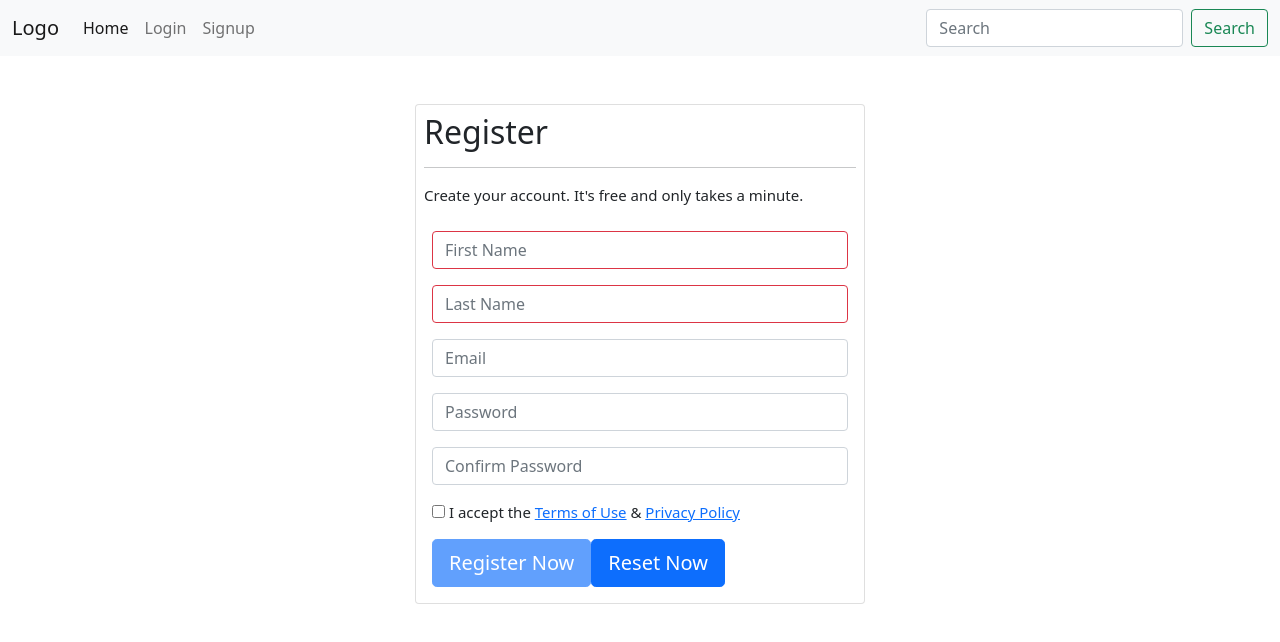
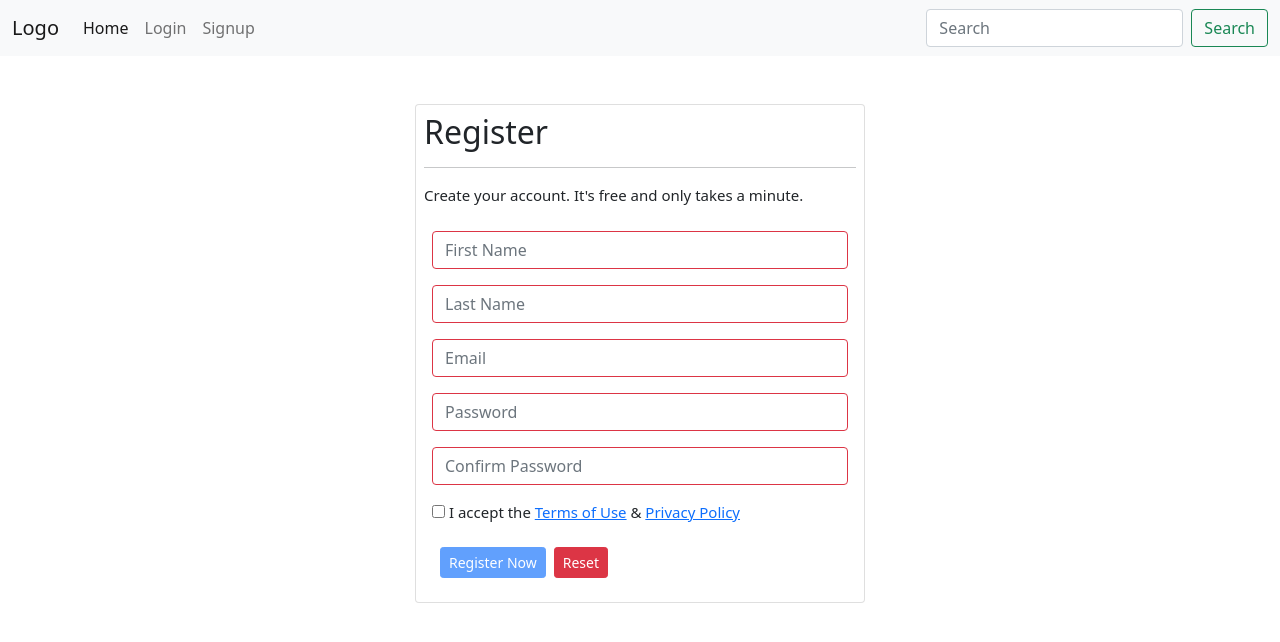
Before and after one commit to bksfs-sen/mean-app, an Angular app in the folder angular-app/: page /signup in a window 1280 px wide. Shown: the top 642 px of the page. Built offline with nearby package versions, Linux system fonts and the light colour scheme.

Commit message:
working on reactive form

```diff
--- a/angular-app/src/app/views/signup/signup.component.html
+++ b/angular-app/src/app/views/signup/signup.component.html
@@ -9,7 +9,7 @@
           [ngClass]="{'border-danger': invalidError.firstName.invalid, 'border-success':
           !invalidError.firstName.invalid}">
       </div>
-      <p class="alert alert-danger mt-1" *ngIf="invalidError.firstName && invalidError.firstName.invalid && (invalidError.firstName.dirty ||
+      <p class="alert alert-danger mt-1" *ngIf="invalidError.firstName.invalid && (invalidError.firstName.dirty ||
         invalidError.firstName.touched)">
         <span *ngIf="invalidError.firstName.errors.required">Name is Required.</span>
         <span *ngIf="invalidError.firstName.errors.minlength">Minlength is 3.</span>
@@ -22,30 +22,60 @@
         <div class="col"><input type="text" class="form-control" name="lastName" placeholder="Last Name"
             formControlName="lastName"
             [ngClass]="{'border-danger': invalidError.lastName.invalid, 'border-success': !invalidError.lastName.invalid}">
+          <p class="alert alert-danger"
+            *ngIf="invalidError.lastName.invalid && (invalidError.lastName.dirty || invalidError.lastName.touched)">
+            <span *ngIf="invalidError.lastName.errors.required">Name is Required. </span>
+            <span *ngIf="invalidError.lastName.errors.minlength">Minlength is 3.</span>
+          </p>
         </div>
       </div>
     </div>
     <div class="form-group p-2">
-      <input type="email" class="form-control" name="email" placeholder="Email" required="required">
+      <input type="text" class="form-control" name="email" placeholder="Email" formControlName="email"
+        [ngClass]="{'border-danger': invalidError.email.invalid, 'border-success': !invalidError.email.invalid}">
+      <p class="alert alert-danger"
+        *ngIf="invalidError.email.invalid && (invalidError.email.dirty || invalidError.email.touched)">
+        <span *ngIf="invalidError.email.errors.required">Email is Required. </span>
+        <span *ngIf="invalidError.email.errors.pattern">Email is invalid. </span>
+      </p>
     </div>
     <div class="form-group p-2">
-      <input type="password" class="form-control" name="password" placeholder="Password" required="required">
+      <input type="password" class="form-control" name="password" placeholder="Password" formControlName="password"
+        [ngClass]="{'border-danger': userForm.get('password').invalid, 'border-success': !userForm.get('password').invalid}">
+      <p class="alert alert-danger" *ngIf="userForm.get('password').invalid && (userForm.controls['password'].dirty ||
+        userForm.controls['password'].touched)">
+        <span *ngIf="userForm.get('password').errors.required"> Password is Required.</span>
+        <span *ngIf="userForm.get('password').errors.pattern"> Strong password is Required ,Use min 8 characters,1
+          lowercase letter,1
+          uppercase letter,1 number ,1
+          special
+          character.</span>
+      </p>
     </div>
     <div class="form-group p-2">
-      <input type="password" class="form-control" name="confirm_password" placeholder="Confirm Password"
-        required="required">
+      <input type="password" class="form-control" name="confirmPassword" placeholder="Confirm Password"
+        formControlName="confirmPassword"
+        [ngClass]="{'border-danger': userForm.get('confirmPassword').invalid, 'border-success': !userForm.get('confirmPassword').invalid}">
+      <p class="alert alert-danger" *ngIf="userForm.get('confirmPassword').errors && userForm.get('confirmPassword').errors.required &&
+        userForm.get('confirmPassword').invalid &&
+        (userForm.controls['confirmPassword'].dirty || userForm.controls['confirmPassword'].touched)">
+        Confirm Password is Required.
+      </p>
+      <p class="alert alert-danger"
+        *ngIf="userForm.get('password').value && userForm.get('confirmPassword').value && userForm.get('password').value !== userForm.get('confirmPassword').value">
+        Password and confirmPassword does not match.
+      </p>
     </div>
     <div class="form-group p-2">
       <label class="form-check-label"><input type="checkbox" required="required"> I accept the <a href="#">Terms of
           Use</a> &amp; <a href="#">Privacy Policy</a></label>
     </div>
     <div class="form-group p-2">
-      <button type="submit" class="btn btn-primary btn-lg btn-block" [disabled]="!userForm.valid">Register
+      <button type="submit" class="btn btn-primary btn-lg btn-sm m-2" [disabled]="!userForm.valid">Register
         Now</button>
-      <button type="submit" class="btn btn-primary btn-lg btn-block" (click)="resetForm()">Reset
-        Now</button>
+      <button type="submit" class="btn btn-danger btn-lg btn-sm" (click)="resetForm()">Reset
+      </button>
     </div>
   </form>
-
 </div>
 <!-- <pre [innerHtml]="userForm.value | json"> </pre> -->
--- a/angular-app/src/app/views/signup/signup.component.ts
+++ b/angular-app/src/app/views/signup/signup.component.ts
@@ -8,7 +8,7 @@ import { AbstractControl, FormBuilder, FormControl, FormGroup, Validators } from
 })
 export class SignupComponent implements OnInit {
   userForm: any = new FormGroup({
-    firstName: new FormControl('')
+    // firstName: new FormControl('')
   })
   submitted = false;
   constructor(private fb: FormBuilder) { }
@@ -34,18 +34,59 @@ export class SignupComponent implements OnInit {
             Validators.required,
             Validators.minLength(3)
           ]
+        ],
+        email: [
+          '',
+          [
+            Validators.required,
+            Validators.email,
+            Validators.pattern('^[a-z0-9._%+-]+@[a-z0-9.-]+.[a-z]{2,4}$'),
+          ]
+        ],
+        password: [
+          '',
+          Validators.compose(
+            [
+              Validators.required,
+              Validators.minLength(8),
+              Validators.pattern('^(?=.*?[A-Z])(?=.*?[a-z])(?=.*[^A-Za-z0-9])(?=.*?[0-9]).{8,}$')
+            ]
+          )
+        ],
+        confirmPassword: [
+          '',
+          [
+            Validators.required,
+            Validators.minLength(8),
+            Validators.pattern('^(?=.*?[A-Z])(?=.*?[a-z])(?=.*[^A-Za-z0-9])(?=.*?[0-9]).{8,}$')
+          ]
         ]
+      },
+      {
+        validator: this.passwordConfirming
       }
     )
   }
+
+  passwordConfirming(userFormInfo: any) {
+    // console.log("userFormInfo", userFormInfo);
+    if (userFormInfo.get('password').value !== userFormInfo.get('confirmPassword').value) {
+      return { invalid: true }
+    } else {
+      return true;
+    }
+  }
+
 
   get invalidError() {
     return this.userForm.controls;
   }
 
+
+
   saveForm() {
     this.submitted = true;
-    console.log("userForm.invalid======", this.userForm.valid)
+    console.log("userForm.invalid======", this.userForm)
     if (this.userForm.valid) {
       console.log("0000", JSON.stringify(this.userForm.value, null, 2));
       return;
```
